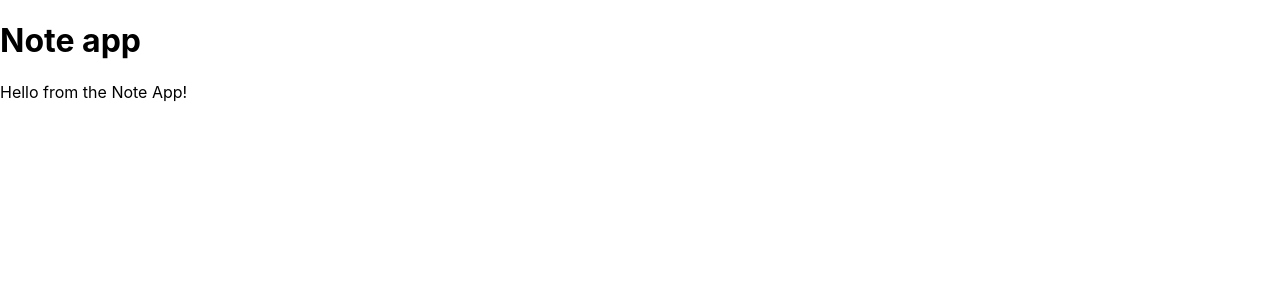
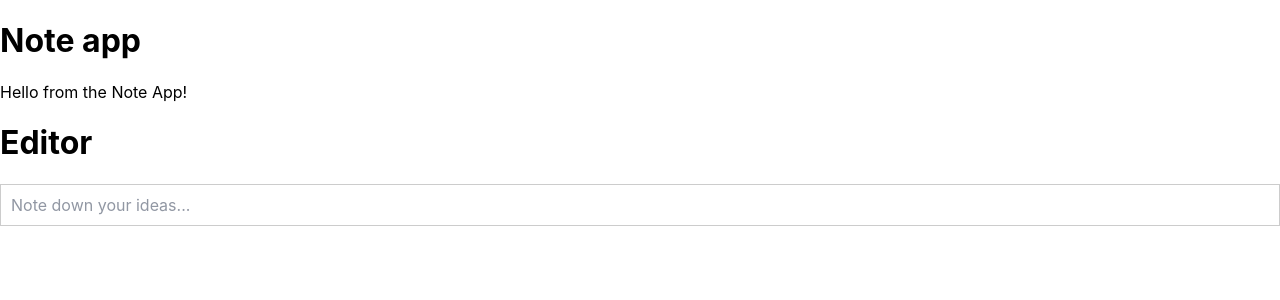
Before and after one commit to MuhametSmaili/note-it, a Next.js app: page / in a window 1280 px wide. Shown: the top 300 px of the page. Built offline with nearby package versions, Linux system fonts and the light colour scheme.

Commit message:
feat: added simple editor component

```diff
--- /dev/null
+++ b/components/NoteEditor.tsx
@@ -0,0 +1,29 @@
+import { useState } from 'react';
+import dynamic from 'next/dynamic';
+import { EditorProps, EditorState } from 'draft-js';
+import 'draft-js/dist/Draft.css';
+
+const Editor = dynamic<EditorProps>(() => import('draft-js').then((mod) => mod.Editor), { ssr: false });
+
+const NoteEditor = () => {
+  const [editorState, setEditorState] = useState(() => EditorState.createEmpty());
+
+  return (
+    <>
+      <h1>Editor</h1>
+      <div
+        style={{
+          border: '1px solid #ccc',
+          padding: 10,
+          maxHeight: 500,
+          width: 'inherit',
+          overflowY: 'auto',
+        }}
+      >
+        <Editor editorState={editorState} onChange={setEditorState} placeholder="Note down your ideas..." />
+      </div>
+    </>
+  );
+};
+
+export default NoteEditor;
--- a/pages/index.tsx
+++ b/pages/index.tsx
@@ -2,6 +2,7 @@ import type { NextPage } from 'next';
 import Head from 'next/head';
 
 import Hello from '@components/Hello';
+import NoteEditor from '@components/NoteEditor';
 
 const Home: NextPage = () => {
   return (
@@ -13,6 +14,7 @@ const Home: NextPage = () => {
       </Head>
       <h1>Note app</h1>
       <Hello />
+      <NoteEditor />
     </div>
   );
 };
```
